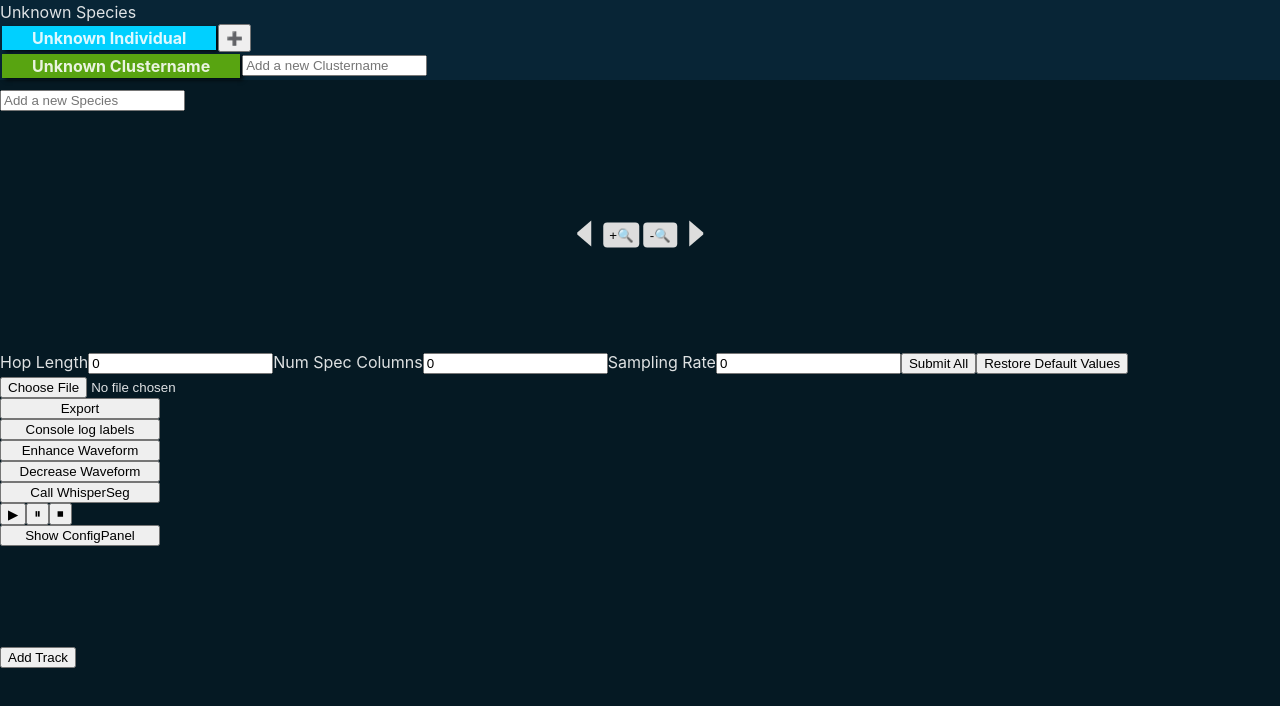
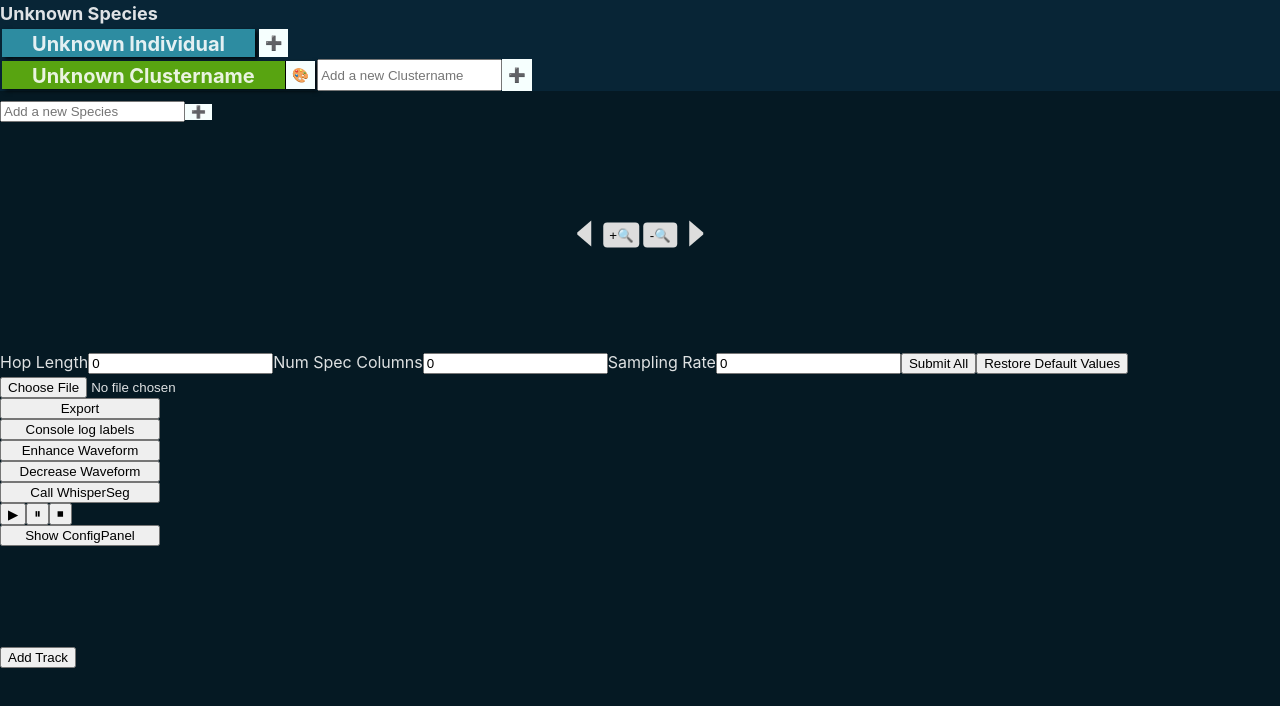
Before and after one commit to nccratliri-ml-wp/vocal-annotation-frontend, a React (Vite) app: page / in a window 1280 px wide. Shown: the top 706 px of the page. Built offline with nearby package versions, Linux system fonts and the light colour scheme.

Commit message:
Implemented Activate methods, improved design and layout of annotation buttons

```diff
--- a/src/AnnotationLabels.jsx
+++ b/src/AnnotationLabels.jsx
@@ -7,6 +7,20 @@ class Species {
         this.name = name
         this.individuals = individuals
         this.clusternames = clusternames
+    }
+}
+
+class Individual {
+    constructor(name) {
+        this.name = name
+        this.isActive = true
+    }
+}
+
+class Clustername {
+    constructor(name) {
+        this.name = name
+        this.isActive = true
     }
 }
 
@@ -21,7 +35,7 @@ function AnnotationLabels () {
     const [newClusternameInputFieldTexts, setNewClusternameInputFieldTexts] = useState([])
 
     const [speciesArray, setSpeciesArray] = useState([
-        new Species(nanoid(),UNKNOWN_SPECIES, [UNKNOWN_INDIVIDUAL], [UNKNOWN_CLUSTERNAME])
+        new Species(nanoid(),UNKNOWN_SPECIES, [ new Individual(UNKNOWN_INDIVIDUAL) ], [ new Clustername(UNKNOWN_CLUSTERNAME) ] )
     ])
 
 
@@ -35,7 +49,8 @@ function AnnotationLabels () {
         const allSpeciesNames = speciesArray.map( speciesObject => speciesObject.name )
         if (checkIfItemAlreadyExists(newSpeciesInputFieldText, allSpeciesNames)) return
 
-        setSpeciesArray( prevState => [...prevState, new Species(nanoid(), newSpeciesInputFieldText, [UNKNOWN_INDIVIDUAL], [UNKNOWN_CLUSTERNAME])] )
+        const newSpeciesObject = new Species(nanoid(), newSpeciesInputFieldText,[ new Individual(UNKNOWN_INDIVIDUAL) ], [ new Clustername(UNKNOWN_CLUSTERNAME) ])
+        setSpeciesArray( prevState => [...prevState, newSpeciesObject] )
     }
 
     const deleteSpecies = (selectedID) => {
@@ -50,9 +65,10 @@ function AnnotationLabels () {
         const modifiedSpeciesArray = speciesArray.map(speciesObject => {
             if (speciesObject.id === selectedID) {
                 const newIndividualNumber = speciesObject.individuals.length
+                const updatedIndividuals = deactivateExistingIndividuals(speciesObject.individuals)
                 return {
                     ...speciesObject,
-                    individuals: [...speciesObject.individuals, `Ind. ${newIndividualNumber}`]
+                    individuals: [...updatedIndividuals, new Individual( `Ind. ${newIndividualNumber}`) ]
                 }
             } else {
                 return speciesObject
@@ -65,7 +81,7 @@ function AnnotationLabels () {
     const deleteIndividual = (event, selectedID, selectedIndividual) => {
         event.preventDefault()
 
-        if (selectedIndividual === UNKNOWN_INDIVIDUAL) return
+        if (selectedIndividual.name === UNKNOWN_INDIVIDUAL) return
 
         const modifiedSpeciesArray = speciesArray.map(speciesObject => {
             if (speciesObject.id === selectedID) {
@@ -82,13 +98,42 @@ function AnnotationLabels () {
         setSpeciesArray(modifiedSpeciesArray)
     }
 
+    const activateIndividual = (selectedID, selectedIndividual) => {
+        const modifiedSpeciesArray = speciesArray.map(speciesObject => {
+            if (speciesObject.id === selectedID) {
+                const updatedIndividuals = speciesObject.individuals.map( individual => {
+                    if (individual === selectedIndividual){
+                        return {...individual, isActive: true}
+                    } else {
+                        return {...individual, isActive: false}
+                    }
+                })
+                return {
+                    ...speciesObject,
+                    individuals: updatedIndividuals
+                }
+            } else {
+                return speciesObject
+            }
+        })
+
+        setSpeciesArray(modifiedSpeciesArray)
+    }
+
+    const deactivateExistingIndividuals = (individuals) => {
+        return individuals.map(individual => ({
+            ...individual,
+            isActive: false
+        }))
+    }
+
 
     /* ++++++++++++++++++++ Clusternames ++++++++++++++++++++ */
 
     const addNewClustername = (event, selectedID, index) => {
         event.preventDefault()
 
-        const newClustername = newClusternameInputFieldTexts[index]
+        const newClusternameName = newClusternameInputFieldTexts[index]
 
         // Update the correct input field
         const updatedClusternameInputFieldTexts = [...newClusternameInputFieldTexts]
@@ -99,13 +144,16 @@ function AnnotationLabels () {
         const modifiedSpeciesArray = speciesArray.map(speciesObject => {
             if (speciesObject.id === selectedID) {
 
-                if ( checkIfItemAlreadyExists(newClusternameInputFieldTexts[index], speciesObject.clusternames) ) {
+                const allClusternameNames = speciesObject.clusternames.map( clustername => clustername.name)
+                if ( checkIfItemAlreadyExists(newClusternameInputFieldTexts[index], allClusternameNames) ) {
                     return speciesObject
                 }
 
+                const updatedClusternames = deactivateExistingClusternames(speciesObject.clusternames)
+
                 return {
                     ...speciesObject,
-                    clusternames: [...speciesObject.clusternames, newClustername]
+                    clusternames: [...updatedClusternames, new Clustername(newClusternameName)]
                 }
             } else {
                 return speciesObject
@@ -113,7 +161,6 @@ function AnnotationLabels () {
         })
         setSpeciesArray(modifiedSpeciesArray)
     }
-
 
 
     const handleClusternameInputChange = (event, index) => {
@@ -125,7 +172,7 @@ function AnnotationLabels () {
     const deleteClustername = (event, selectedID, selectedClustername) => {
         event.preventDefault()
 
-        if (selectedClustername === UNKNOWN_CLUSTERNAME) return
+        if (selectedClustername.name === UNKNOWN_CLUSTERNAME) return
 
         const modifiedSpeciesArray = speciesArray.map(speciesObject => {
             if (speciesObject.id === selectedID) {
@@ -143,17 +190,19 @@ function AnnotationLabels () {
     }
 
     const editClustername = (selectedID, selectedClustername) => {
-        const editedClustername = prompt('Change clustername: ')
+        let editedClustername = prompt('Change clustername: ')
+        if (!editedClustername) return
 
         const modifiedSpeciesArray = speciesArray.map(speciesObject => {
             if (speciesObject.id === selectedID) {
 
-                if ( checkIfItemAlreadyExists(editedClustername, speciesObject.clusternames) ) {
+                const allClusternameNames = speciesObject.clusternames.map( clustername => clustername.name)
+                if ( checkIfItemAlreadyExists(editedClustername, allClusternameNames) ) {
                     return speciesObject
                 }
 
                 const updatedClusternames = speciesObject.clusternames.map( clustername => {
-                    return clustername === selectedClustername ? editedClustername : clustername
+                    return clustername.name === selectedClustername.name ? {...clustername, name: editedClustername} : clustername
                 })
 
                 return {
@@ -167,6 +216,35 @@ function AnnotationLabels () {
         })
 
         setSpeciesArray(modifiedSpeciesArray)
+    }
+
+    const activateClustername = (selectedID, selectedClustername) => {
+        const modifiedSpeciesArray = speciesArray.map(speciesObject => {
+            if (speciesObject.id === selectedID) {
+                const updatedClusternames = speciesObject.clusternames.map( clustername => {
+                    if (clustername === selectedClustername){
+                        return {...clustername, isActive: true}
+                    } else {
+                        return {...clustername, isActive: false}
+                    }
+                })
+                return {
+                    ...speciesObject,
+                    clusternames: updatedClusternames
+                }
+            } else {
+                return speciesObject
+            }
+        })
+
+        setSpeciesArray(modifiedSpeciesArray)
+    }
+
+    const deactivateExistingClusternames = (clusternames) => {
+        return clusternames.map(clustername => ({
+            ...clustername,
+            isActive: false
+        }))
     }
 
 
@@ -195,40 +273,48 @@ function AnnotationLabels () {
                             className='species'
                         >
                             {species.name}
-                            {species.name !== UNKNOWN_SPECIES && <button onClick={() => deleteSpecies(species.id)}>🗑️</button>}
+                            {species.name !== UNKNOWN_SPECIES && <button className='delete-species-btn' onClick={() => deleteSpecies(species.id)}>🗑️</button>}
 
                             <div className='individual-btn-container'>
                                 {
                                     species.individuals.map( individual =>
                                         <div
-                                            key={`${species.id}-${individual}`}
+                                            key={`${species.id}-${individual.name}`}
                                             className='individual-btn'
+                                            isactive={individual.isActive.toString()}
+                                            onClick={ () => activateIndividual(species.id, individual) }
+                                            onContextMenu={ (event) => deleteIndividual(event, species.id, individual)}
                                         >
-                                            <div
-                                                onContextMenu={ (event) => deleteIndividual(event, species.id, individual)}
-                                            >
-                                                {individual}
-                                            </div>
+                                            {individual.name}
                                         </div>
                                     )
                                 }
-                                <button onClick={() => addNewIndividual(species.id)}>➕</button>
+                                <button className='add-individual-btn' onClick={() => addNewIndividual(species.id)}>➕</button>
                             </div>
 
                             <div className='clustername-btn-container'>
                                 {
                                     species.clusternames.map( clustername =>
                                         <div
-                                            key={`${species.id}-${clustername}`}
+                                            key={`${species.id}-${clustername.name}`}
                                             className='clustername-btn'
+                                            isactive={clustername.isActive.toString()}
                                         >
                                             <div
+                                                className='clustername-btn-name'
+                                                onClick={ () => activateClustername(species.id, clustername) }
                                                 onContextMenu={ (event) => deleteClustername(event, species.id, clustername)}
                                             >
-                                                {clustername}
+                                                {clustername.name}
                                             </div>
+                                            <button
+                                                className='colorwheel-btn'
+                                                onContextMenu={ (event) => event.preventDefault() }
+                                            >
+                                                🎨️
+                                            </button>
                                             {
-                                                clustername !== UNKNOWN_CLUSTERNAME &&
+                                                clustername.name !== UNKNOWN_CLUSTERNAME &&
                                                 <button
                                                     className='edit-name-btn'
                                                     onClick={ () => editClustername(species.id, clustername) }
@@ -240,7 +326,7 @@ function AnnotationLabels () {
                                         </div>
                                     )
                                 }
-                                <form onSubmit={ (event) => addNewClustername(event,species.id, index) }>
+                                <form className='clustername-form' onSubmit={ (event) => addNewClustername(event,species.id, index) }>
                                     <input
                                         className='clustername-input-field'
                                         type='text'
@@ -251,6 +337,7 @@ function AnnotationLabels () {
                                         placeholder='Add a new Clustername'
                                         onChange={ (event) => handleClusternameInputChange(event, index) }
                                     />
+                                    <button className='add-clustername-btn'>➕</button>
                                 </form>
                             </div>
 
@@ -262,6 +349,7 @@ function AnnotationLabels () {
 
             <form onSubmit={addNewSpecies}>
                 <input
+                    className='species-input-field'
                     type='text'
                     required='required'
                     pattern='^[^,]{1,30}$'
@@ -270,6 +358,7 @@ function AnnotationLabels () {
                     placeholder='Add a new Species'
                     onChange={ (event) => setNewSpeciesInputFieldText(event.target.value) }
                 />
+                <button className='add-species-btn'>➕</button>
             </form>
 
         </div>
--- a/src/index.css
+++ b/src/index.css
@@ -242,32 +242,104 @@ html, body {
 .species{
   background-color: #082536;
   margin: 0 0 7px 0;
+  font-size: 18px;
+  font-weight: bold;
+}
+
+.delete-species-btn{
+  background-color: transparent;
+  border: none;
+  font-size: 14px;
+}
+
+.delete-species-btn:hover{
+  font-size: 16px;
+}
+
+.species-input-field{
+  outline: none;
+}
+
+.add-species-btn{
+  background-color: #f6fffe;
+  border: none;
+  font-size: 12px;
 }
 
 .individual-btn-container, .clustername-btn-container{
   display: flex;
+  flex-wrap: wrap;
 }
 
-.individual-btn, .clustername-btn{
+.individual-btn{
   display: flex;
   margin: 2px;
   padding: 0 30px;
   font-size: 16px;
-  font-weight: bold;
+  max-height: 24px;
   box-shadow: 3px 2px 4px 0 rgba(0,0,0,0.75);
   cursor: pointer;
 }
 
+.clustername-btn{
+  display: flex;
+  margin: 2px;
+  font-size: 16px;
+  max-height: 24px;
+  box-shadow: 3px 2px 4px 0 rgba(0,0,0,0.75);
+  cursor: pointer;
+}
+
+.clustername-btn-name{
+  padding: 0 30px;
+}
+
+.individual-btn[isactive='true'], .clustername-btn[isactive='true']{
+  font-size: 20px;
+  max-height: 28px;
+}
+
 .individual-btn{
-  background-color: #00d0ff;
+  background-color: #2d8ca1;
+}
+
+.add-individual-btn{
+  margin: 2px;
+  vertical-align: middle;
+  font-size: 14px;
+  max-height: 28px;
+  background-color: #f6fffe;
+  border: none;
 }
 
 .clustername-btn{
   background-color: #58a411;
 }
 
-.clustername-input-field{
+.clustername-form{
+  display: flex;
+  border: none;
+}
 
+.clustername-input-field:focus{
+  outline: none;
+}
+
+.add-clustername-btn{
+  background-color: #f6fffe;
+  border: none;
+  font-size: 14px;
+}
+
+.colorwheel-btn, .edit-name-btn{
+  background-color: #f6fffe;
+  border: none;
+  border-left: 1px solid black;
+  font-size: 14px;
+}
+
+.colorwheel-btn:hover, .edit-name-btn:hover{
+  background-color: whitesmoke;
 }
 
 
```
